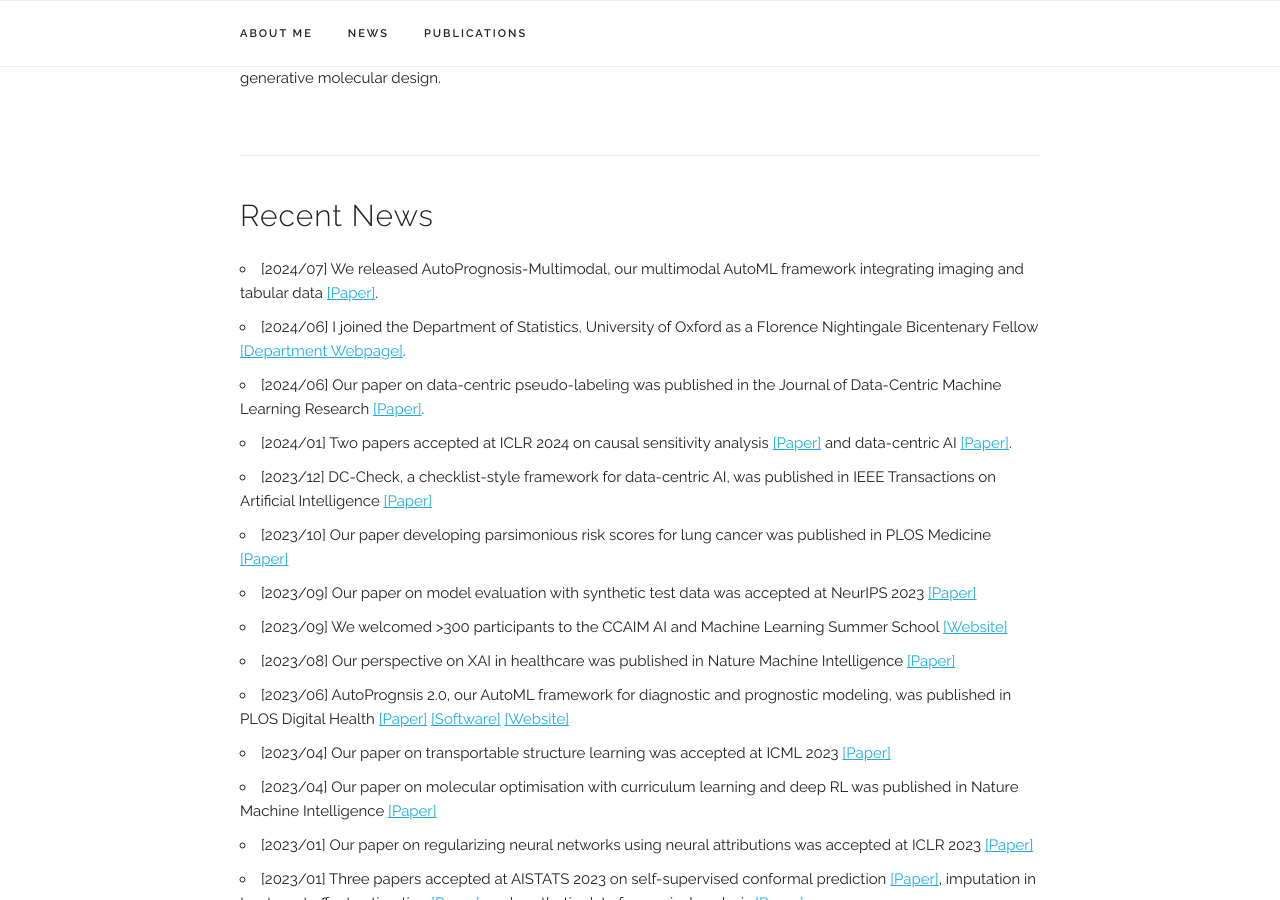
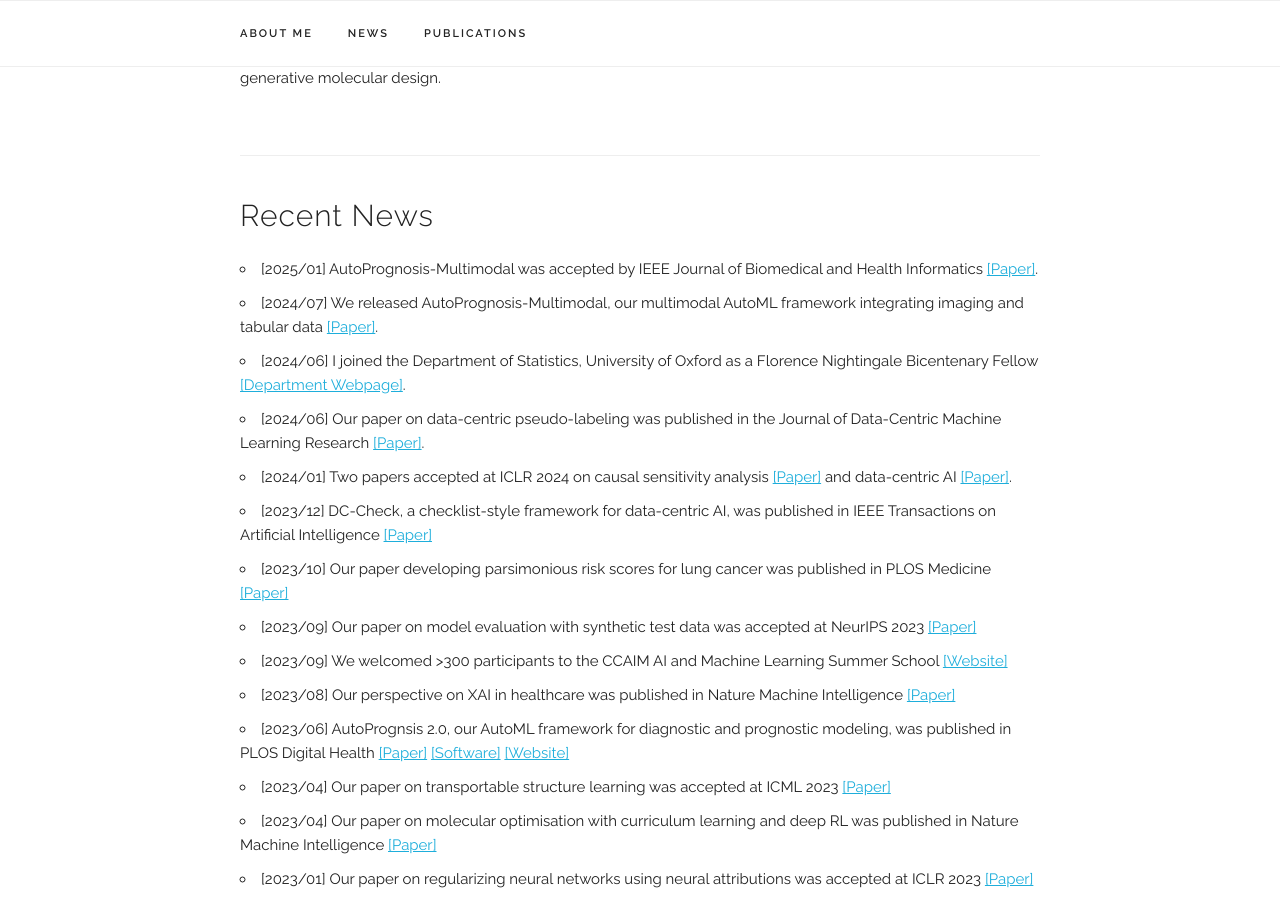
Before and after one commit to fimrie/fimrie.github.io, a Jekyll site: the page built from index.html, in a window 1280 px wide and 900 px high, scrolled down 791 px. Built offline with Jekyll 4.4.1, drawn with Linux system fonts in a browser that asks for light colours; some web fonts are replaced.

Commit message:
Update index.html

```diff
--- a/index.html
+++ b/index.html
@@ -29,6 +29,7 @@ title: Home
 <div class="docs-section" id="news">
   <h4>Recent News</h4>
   <ul>
+    <li>[2025/01] AutoPrognosis-Multimodal was accepted by IEEE Journal of Biomedical and Health Informatics <a href="https://ieeexplore.ieee.org/document/10842455">[Paper]</a>.</li>
     <li>[2024/07] We released AutoPrognosis-Multimodal, our multimodal AutoML framework integrating imaging and tabular data <a href="https://arxiv.org/abs/2407.18227">[Paper]</a>.</li>
     <li>[2024/06] I joined the Department of Statistics, University of Oxford as a Florence Nightingale Bicentenary Fellow <a href="https://www.stats.ox.ac.uk/people/dr-fergus-imrie">[Department Webpage]</a>.</li>
     <li>[2024/06] Our paper on data-centric pseudo-labeling was published in the Journal of Data-Centric Machine Learning Research <a href="https://data.mlr.press/assets/pdf/v01-10.pdf">[Paper]</a>.</li>
```
